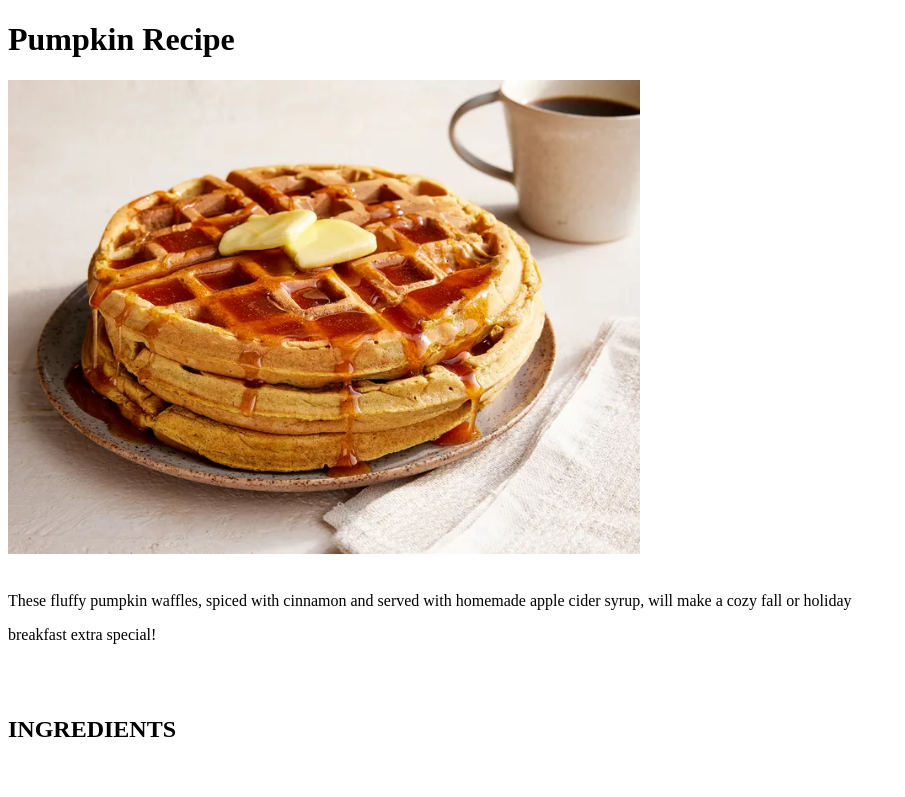
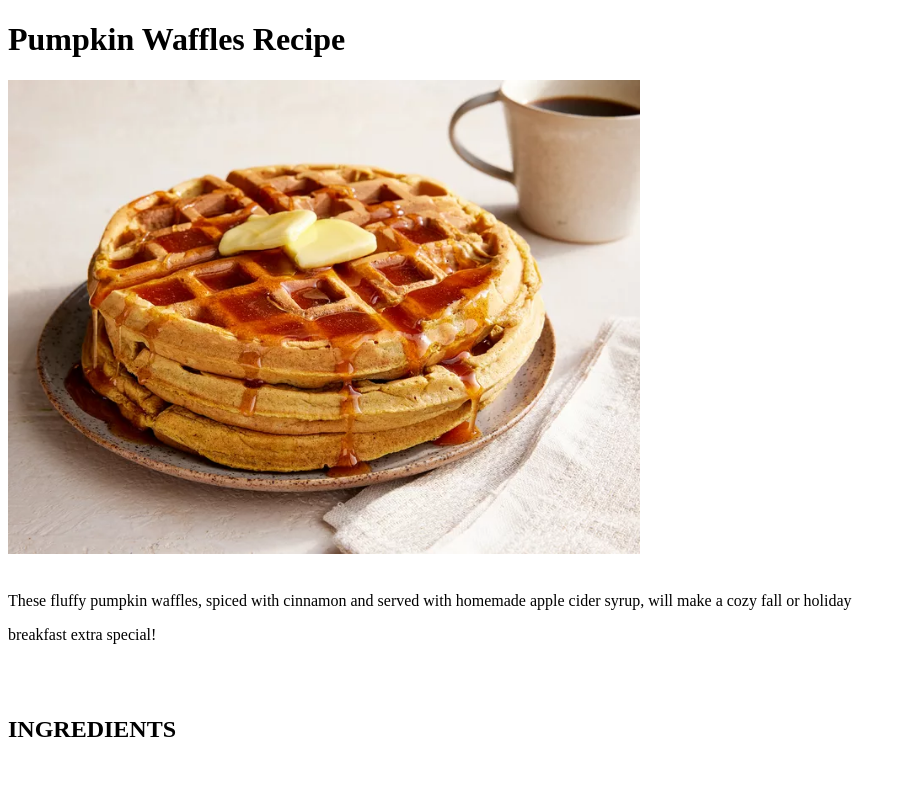
Before and after one commit to coded-JB/odin-recipes, a plain HTML site: page pumpkin_waffles_recipe.html in a window 1280 px wide. Shown: the top 797 px of the page, without its empty margins (0-905 px from the left). Drawn offline with Linux system fonts and the light colour scheme.

Commit message:
modified letter

```diff
--- a/pumpkin_waffles_recipe.html
+++ b/pumpkin_waffles_recipe.html
@@ -6,7 +6,7 @@
     <title>RECIPES</title>
 </head>
 <body>
-    <h1>Pumpkin  Recipe</h1>
+    <h1>Pumpkin  Waffles Recipe</h1>
 <div>
     <img src="assets/65691-Pumpkin-Waffles-With-Apple-Cider-Syrup-3x4-0468-f74d0640f1764522b88388e7138c7702.webp" width="50%" height="45%"/><br><br>
 
```
